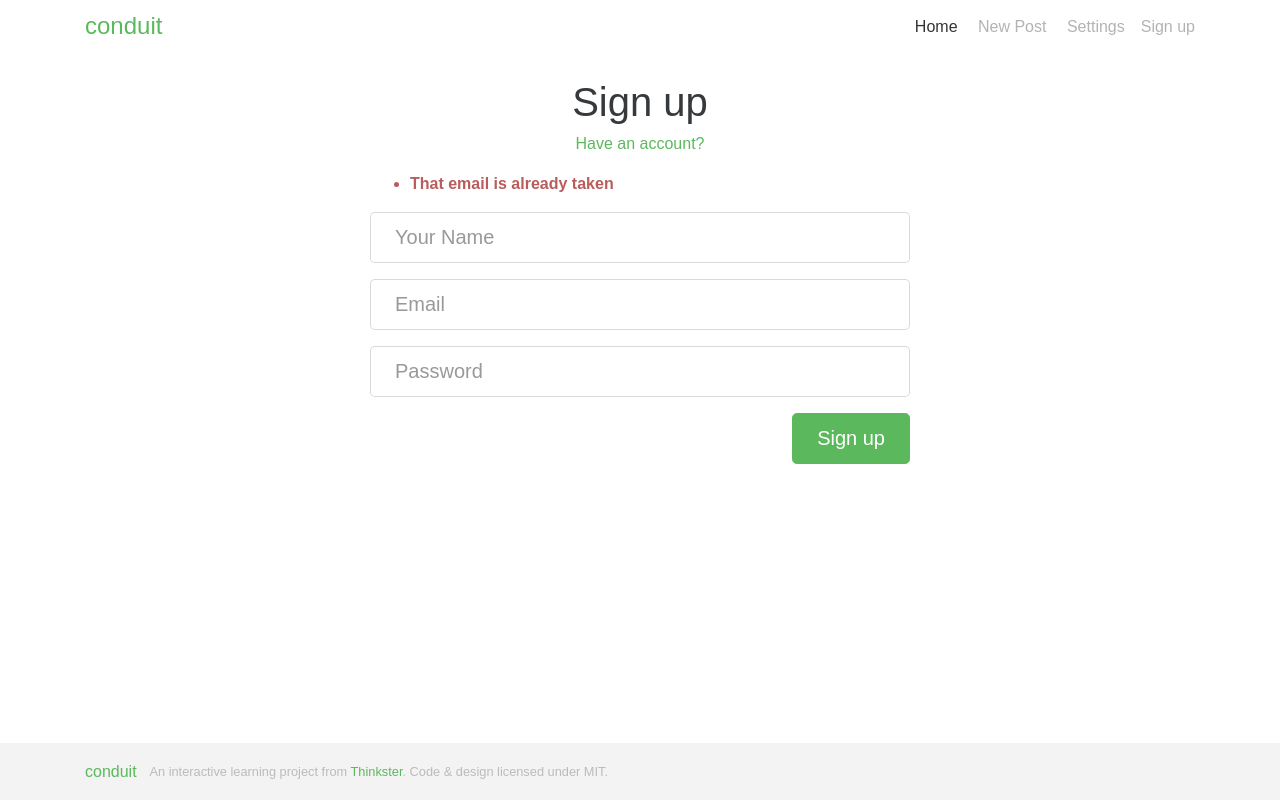
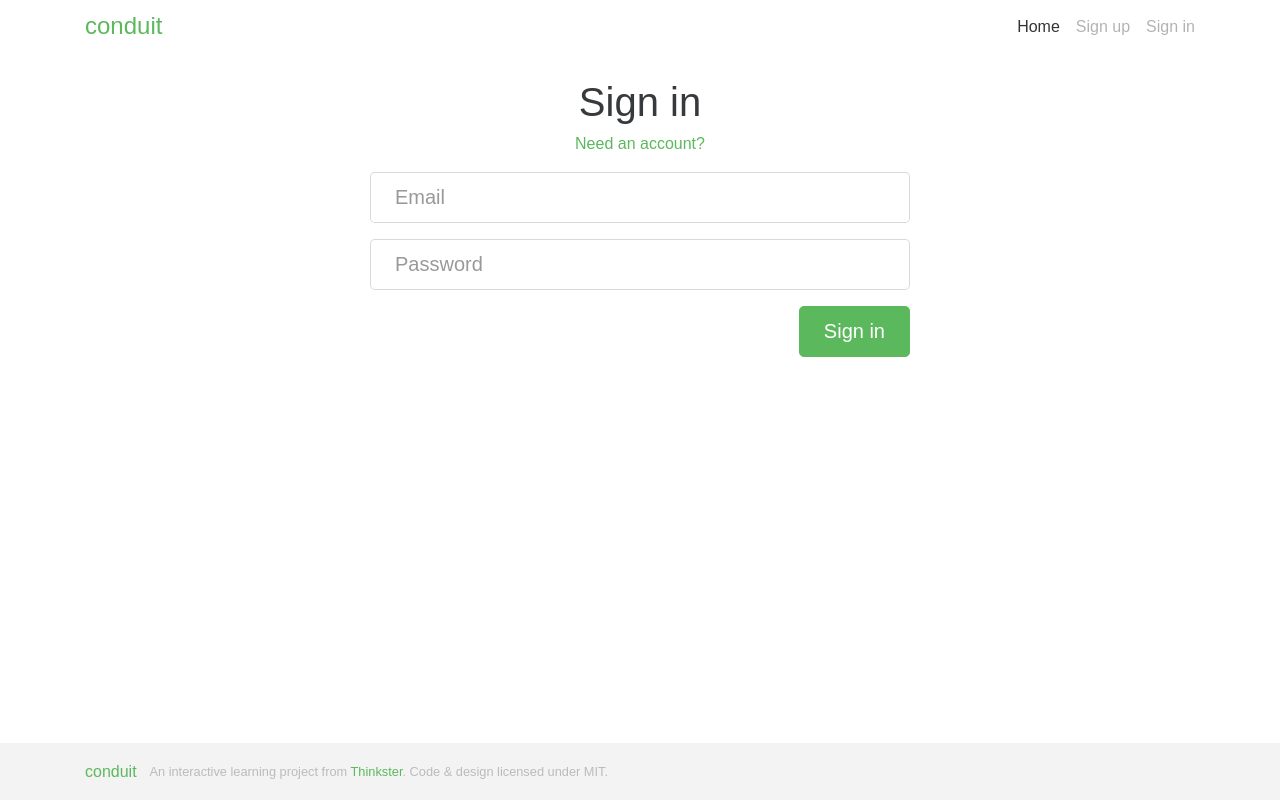
Before and after one commit to nitishsingla91/nagpvuejs, a Vue app: page /#/login in a window 1280 px wide. Built offline with nearby package versions, Linux system fonts and the light colour scheme.

Commit message:
Add Axios Library for Networking and  User Login Functionality

```diff
--- a/src/components/NavBar.vue
+++ b/src/components/NavBar.vue
@@ -7,18 +7,26 @@
           <!-- Add "active" class when you're on that page" -->
           <a class="nav-link active" href="">Home</a>
         </li>
-          <li class="nav-item">
-            <a class="nav-link" href="">
+        <li v-if="username" class="nav-item">
+          <router-link class="nav-link" to="/editor">
             <i class="ion-compose"></i>&nbsp;New Post
-            </a>
+          </router-link>
         </li>
-          <li class="nav-item">
-            <a class="nav-link" href="">
+        <li v-if="username" class="nav-item">
+          <router-link class="nav-link" to="/settings">
             <i class="ion-gear-a"></i>&nbsp;Settings
-            </a>
+          </router-link>
         </li>
-          <li class="nav-item">
-            <a class="nav-link" href="">Sign up</a>
+        <li v-if="username" class="nav-item">
+          <router-link class="nav-link" :to="`/@${username}`">
+            {{ username }}
+          </router-link>
+        </li>
+        <li v-if="username == null" class="nav-item">
+          <router-link class="nav-link" to="/register"> Sign up </router-link>
+        </li>
+        <li v-if="username == null" class="nav-item">
+          <router-link class="nav-link" to="/login"> Sign in </router-link>
         </li>
       </ul>
     </div>
--- /dev/null
+++ b/src/store/api.js
@@ -0,0 +1,13 @@
+import axios from "axios";
+
+export const api = axios.create({
+  baseURL: "https://conduit.productionready.io/api"
+});
+
+export function setToken(token) {
+  api.defaults.headers.common["Authorization"] = `Bearer ${token}`;
+}
+
+export function clearToken() {
+  delete api.defaults.headers.common["Authorization"];
+}
--- a/src/store/index.js
+++ b/src/store/index.js
@@ -1,6 +1,6 @@
 import Vue from "vue";
 import Vuex from "vuex";
-
+import users from "./modules/user";
 
 Vue.use(Vuex);
 
@@ -9,4 +9,7 @@ export default new Vuex.Store({
   state: {},
   mutations: {},
   actions: {},
+  modules: {
+    users
+  }
 });
--- /dev/null
+++ b/src/store/modules/user.js
@@ -0,0 +1,45 @@
+import { api, setToken, clearToken } from "../api";
+
+export default {
+  namespaced: true,
+  state: {
+    user: null,
+    profile: null
+  },
+  getters: {
+    username: function(state) {
+      return (state.user && state.user.username) || null;
+    }
+  },
+  mutations: {
+    setUser(state, payload) {
+      state.user = payload;
+    },
+    setProfile(state, payload) {
+      state.profile = payload;
+    }
+  },
+  actions: {
+    // registerUser: async function(context, payload) {},
+
+        loginUser: async function(context, payload) {
+            clearToken();
+            try{
+            const response = await api.post("/users/login", {
+              user: {
+                email: payload.email,
+                password: payload.password
+              }
+            });
+
+            context.commit("setUser", response.data.user);
+            setToken(response.data.user.token);
+          }catch(e){
+            console.error(e);
+            throw e;
+         }
+
+
+    }
+  }
+};
--- a/src/views/Login.vue
+++ b/src/views/Login.vue
@@ -1,36 +1,63 @@
 <template>
-
   <div class="auth-page">
     <div class="container page">
       <div class="row">
-
         <div class="col-md-6 offset-md-3 col-xs-12">
-        <h1 class="text-xs-center">Sign up</h1>
-        <p class="text-xs-center">
-          <a href="">Have an account?</a>
-        </p>
+          <h1 class="text-xs-center">Sign in</h1>
+          <p class="text-xs-center"><a href="">Need an account?</a></p>
 
           <ul class="error-messages">
-          <li>That email is already taken</li>
+            <li v-for="error in errors">{{error.message}}</li>
           </ul>
 
           <form>
             <fieldset class="form-group">
-            <input class="form-control form-control-lg" type="text" placeholder="Your Name">
+              <input
+                v-model="email"
+                class="form-control form-control-lg"
+                type="text"
+                placeholder="Email"
+              />
             </fieldset>
             <fieldset class="form-group">
-            <input class="form-control form-control-lg" type="text" placeholder="Email">
+              <input
+                v-model="password"
+                class="form-control form-control-lg"
+                type="password"
+                placeholder="Password"
+              />
             </fieldset>
-          <fieldset class="form-group">
-            <input class="form-control form-control-lg" type="password" placeholder="Password">
-          </fieldset>
-          <button class="btn btn-lg btn-primary pull-xs-right">
-            Sign up
+            <button @click="login" class="btn btn-lg btn-primary pull-xs-right">
+              Sign in
             </button>
           </form>
         </div>
-
       </div>
     </div>
   </div>
 </template>
+
+<script>
+export default {
+  data: function() {
+    return {
+      email: "",
+      password: "",
+      errors: []
+    };
+  },
+  methods: {
+    login() {
+      this.$store.dispatch("users/loginUser", {
+        email: this.email,
+        password: this.password
+      }).then(() => {
+        this.errors = []
+      })
+      .catch( err => {
+        this.errors.push(err);
+      })
+    }
+  }
+};
+</script>
```
Also changed, not shown: 1 other file (tests, documents, lock files or other folders). Lines whose indentation alone changed are shown as unchanged.
